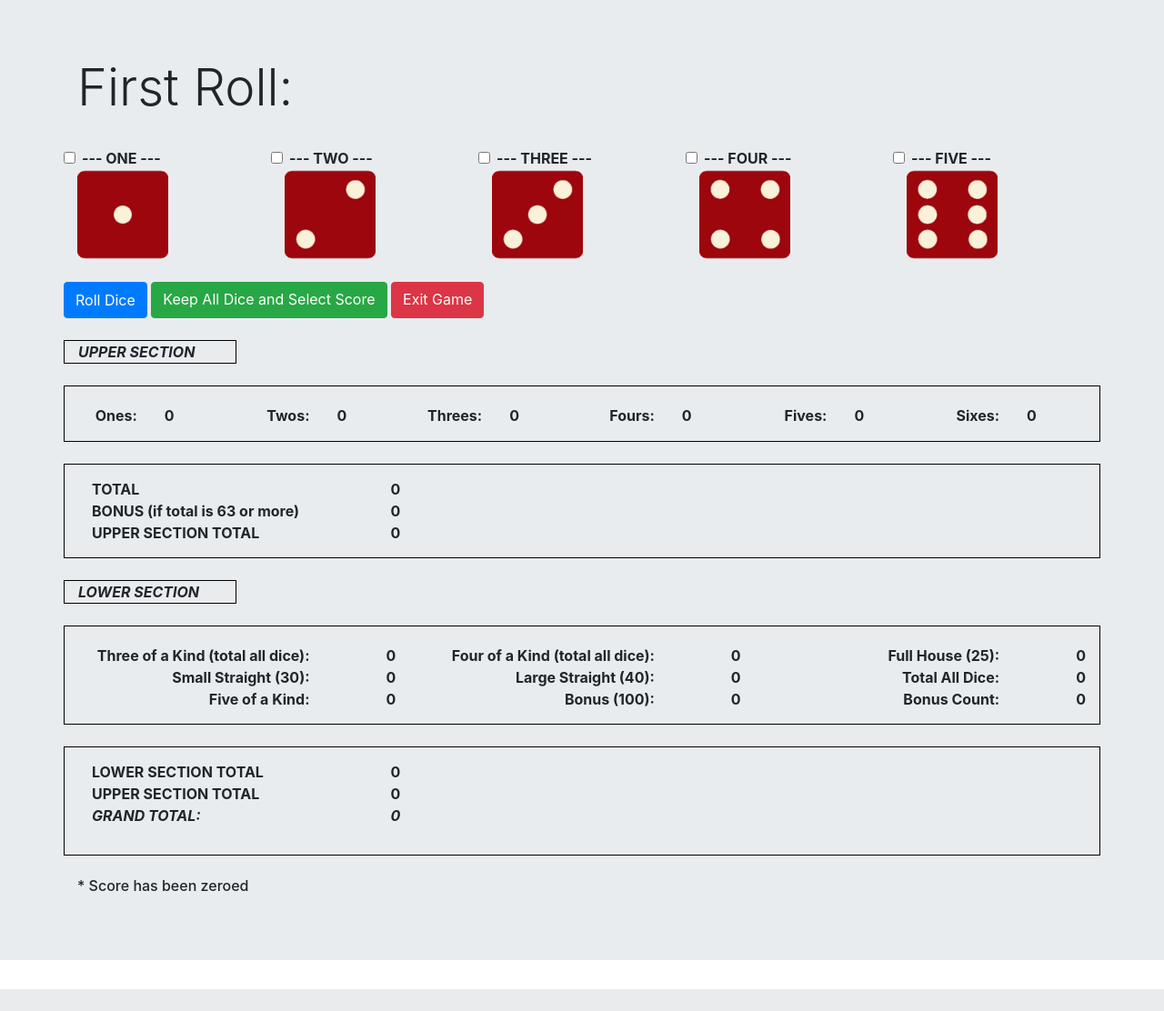
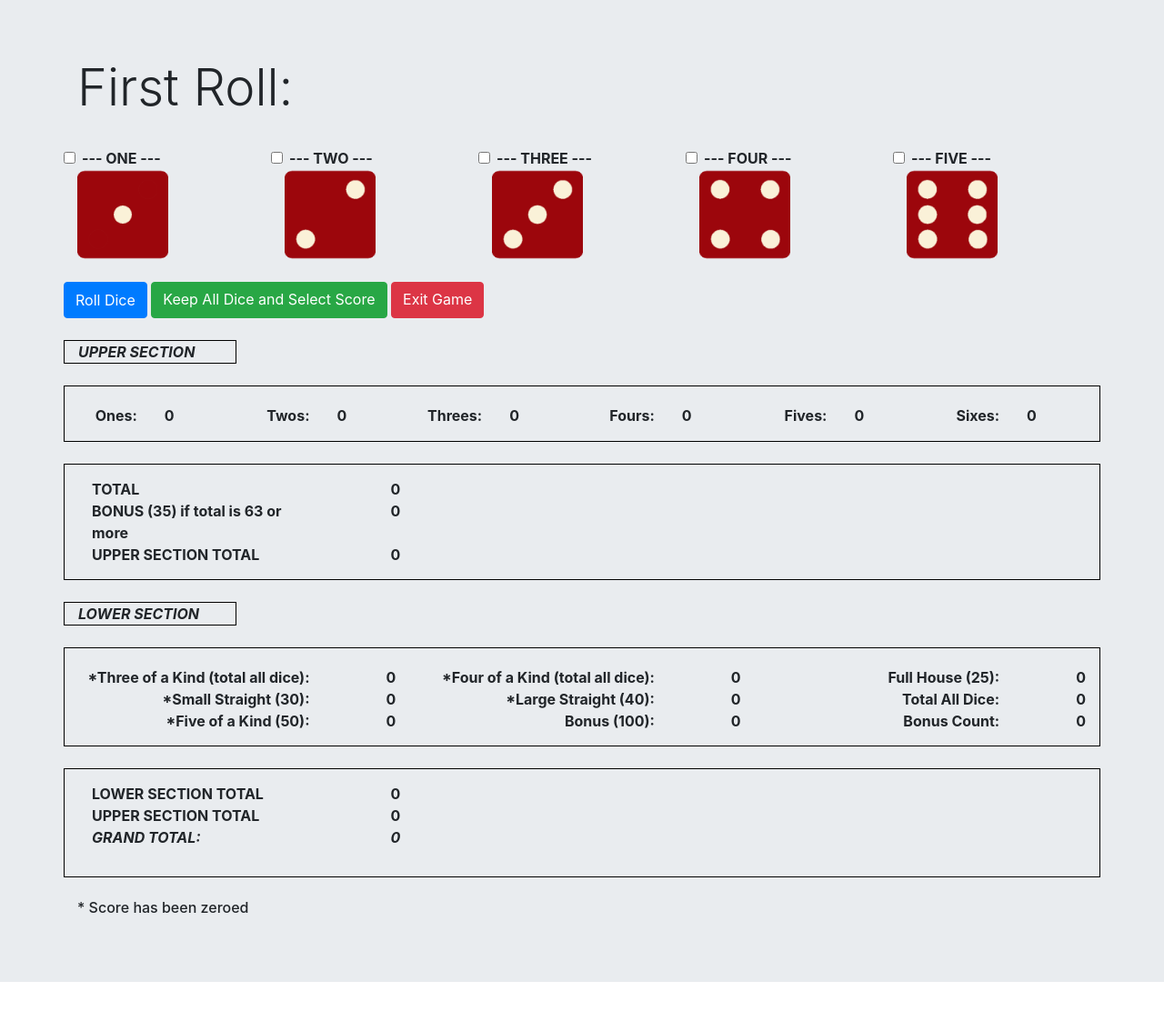
Before and after one commit to sammyrTX/dice-cvn, a Flask app: page /webgame/web_start_game in a window 1280 px wide. Shown: the part 57-1169 px from the top of the page at 91% size. Before the commit the page ends 1145 px from the top, so only its background shows below. Run offline with Flask 2, Linux system fonts and the light colour scheme; some libraries are stand-ins or nearby versions.

Commit message:
Update roll_one.html score display
Sync the score display section with score_display_and_select.html

```diff
--- a/pkg/web/webgame/templates/webgame/roll_one.html
+++ b/pkg/web/webgame/templates/webgame/roll_one.html
@@ -193,7 +193,7 @@
     <div class="container">
       <div class="row">
         <div class="col-3 font-weight-bold">
-          BONUS (if total is 63 or more)
+          BONUS (35) if total is 63 or more
         </div>
         <div class="col-1 text-right font-weight-bolder">
           {{ scorepad.upper_section_bonus_calc() }}
@@ -271,7 +271,7 @@
 
     <div class="row">
       <div class="col-3 font-weight-bold text-right">
-        {{ scorepad.zeroed_kind_five_of }}Five of a Kind:
+        {{ scorepad.zeroed_kind_five_of }}Five of a Kind (50):
       </div>
       <div class="col-1 font-weight-bolder text-right">
         {{ scorepad.lower_kind_five_of }}
```
